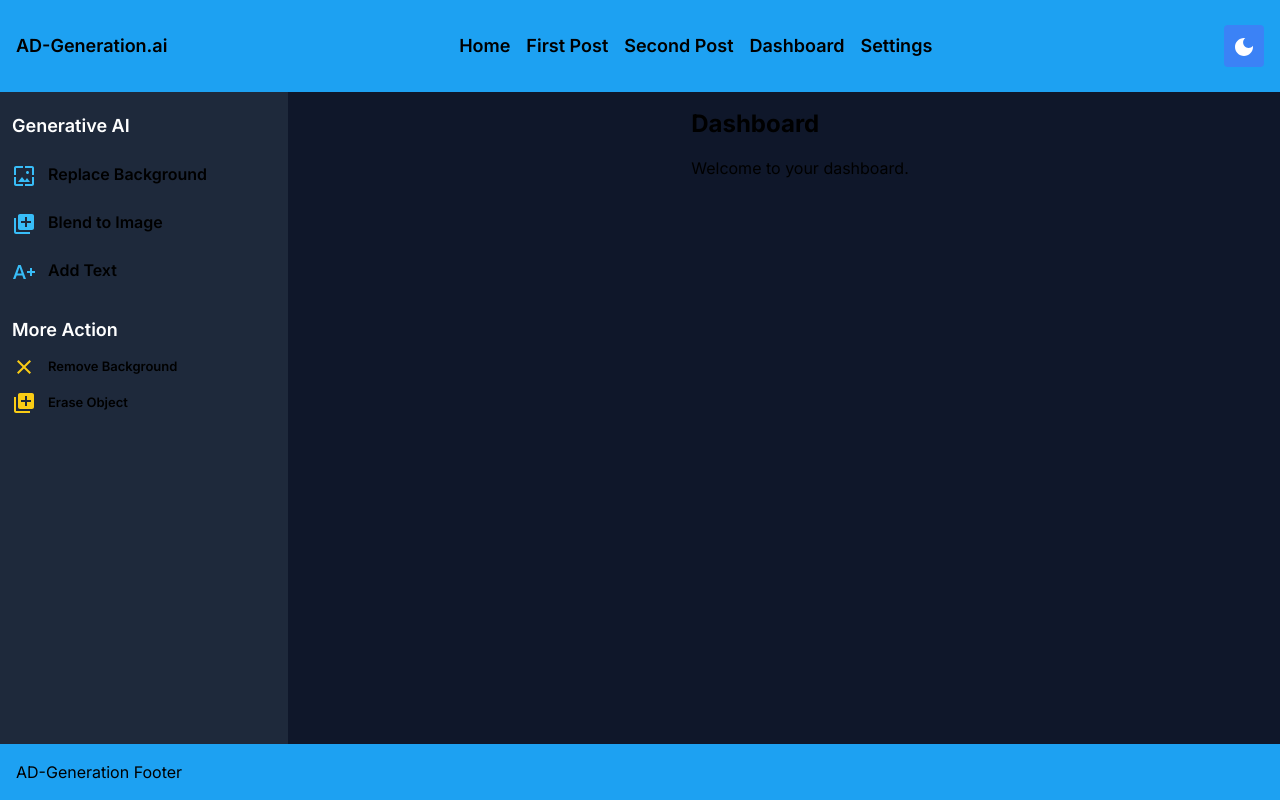
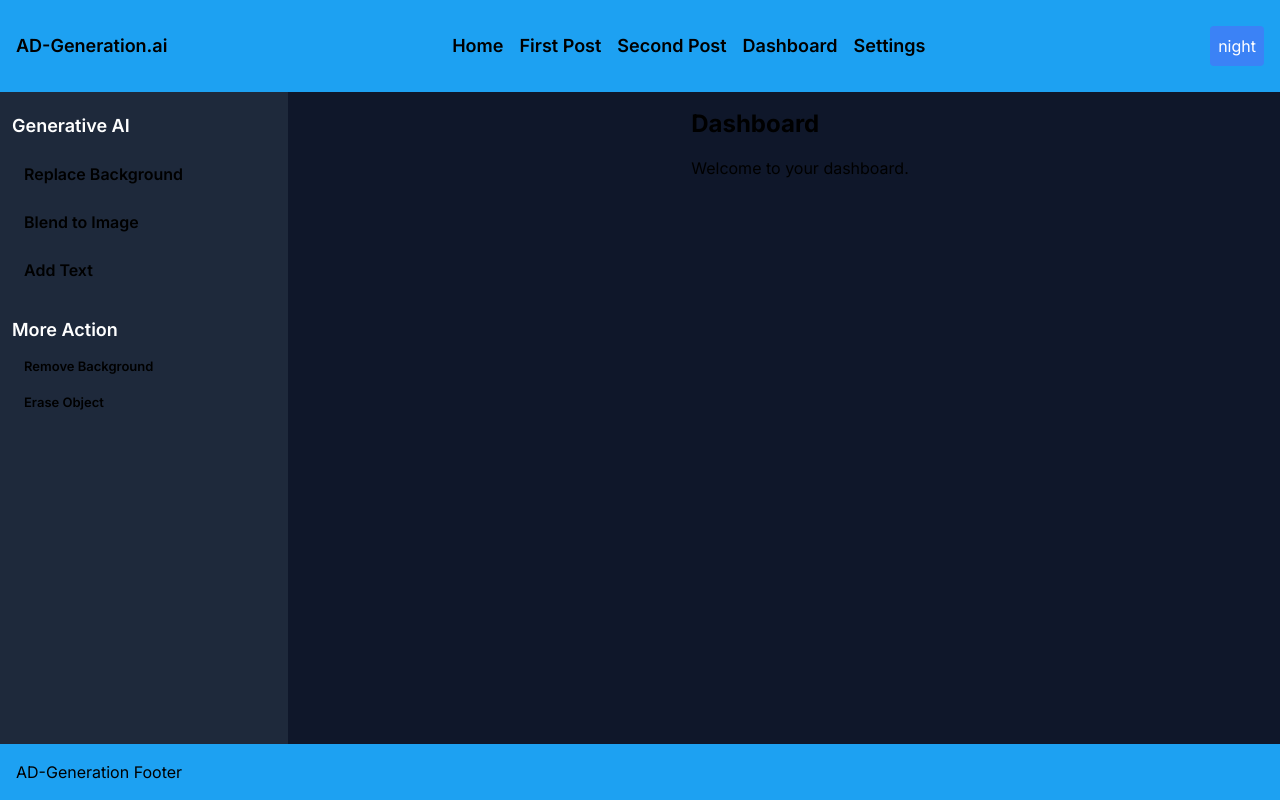
Before and after one commit to SmartDev0331/ad-generation-frontend, a Next.js app: page /dashboard in a window 1280 px wide. Built offline with nearby package versions, Linux system fonts and the light colour scheme.

Commit message:
fix: tailwind and uninstall mui

```diff
--- a/package.json
+++ b/package.json
@@ -10,11 +10,7 @@
     "export": "next export"
   },
   "dependencies": {
-    "@emotion/react": "^11.13.3",
-    "@emotion/styled": "^11.13.0",
-    "@mui/icons-material": "^6.1.0",
-    "@mui/styled-engine": "^6.1.0",
-    "@mui/styles": "^6.1.0",
+
     "axios": "^1.7.7",
     "firebase": "^10.13.1",
     "jotai": "^2.9.3",
--- a/src/components/Navigation.tsx
+++ b/src/components/Navigation.tsx
@@ -3,9 +3,7 @@
 // According to the mode, define the type of action.
 import React, { useRef } from 'react';
 import Button from "./ui/Button";
-import CloudUploadIcon from "@mui/icons-material/CloudUpload";
 import { FileUpload, FileDownload } from '@mui/icons-material';
-import ForwardToInboxIcon from '@mui/icons-material/ForwardToInbox';
 
 interface NavigationProps {
   children?: React.ReactNode;
@@ -36,7 +34,7 @@ const Navigation = ({ onUpload, getImageData, remove_bg }: NavigationProps) => {
   return (
     <div className='flex flex-row justify-between gap-10'>
       <Button onClick={onUploadButtonClick}>
-        <CloudUploadIcon /> File Upload
+        File Upload
         <input
           ref={inputRef}
           type="file"
--- a/src/components/layout/Sidebar.tsx
+++ b/src/components/layout/Sidebar.tsx
@@ -1,15 +1,10 @@
 'use client'
-import WallpaperIcon from '@mui/icons-material/Wallpaper';
-import AddToPhotosIcon from '@mui/icons-material/AddToPhotos';
-import ClearIcon from '@mui/icons-material/Clear';
-import TextIncreaseIcon from '@mui/icons-material/TextIncrease';
 import SubMenu from './Sidebar/SubMenu';
 import SideBarItem from './Sidebar/SideBarItem';
 import { useAtom } from 'jotai';
 import { sideItemNum } from '@/context/sideItemNum';
 import { srcAtom } from '@/context/srcAtom';
 import DropSet from './Sidebar/DropSet';
-import FormatIndentIncreaseSharpIcon from '@mui/icons-material/FormatIndentIncreaseSharp';
 import DropPrompt from './Sidebar/DropPrompt';
 import { removeBackground } from '@/app/api/MoreAction';
 import { LoadingIcon } from '../LoadingIcon';
@@ -44,20 +39,20 @@ const Sidebar = () => {
         {/*   Generative AI    */}
         <div className='flex flex-col justify-start gap-5 text-[16px]'>
           <SubMenu label='Generative AI' className="text-white" />
-          <SideBarItem icon={<WallpaperIcon className='text-sky-400' />} label='Replace Background' setSelNum={setSelNum} number={1} />
-          {selNum === 1 ? <DropPrompt icon={<FormatIndentIncreaseSharpIcon className='text-sky-400' />} label="" /> : <></>}
-          <SideBarItem icon={<AddToPhotosIcon className='text-sky-400' />} label='Blend to Image' setSelNum={setSelNum} number={2} />
-          {selNum === 2 ? <DropPrompt icon={<FormatIndentIncreaseSharpIcon className='text-sky-400' />} label="" /> : <></>}
-          <SideBarItem icon={<TextIncreaseIcon className='text-sky-400' />} label='Add Text' setSelNum={setSelNum} number={3} />
-          {selNum === 3 ? <DropPrompt icon={<FormatIndentIncreaseSharpIcon className='text-sky-400' />} label="" /> : <></>}
+          <SideBarItem label='Replace Background' setSelNum={setSelNum} number={1} />
+          {selNum === 1 ? <DropPrompt label="" /> : <></>}
+          <SideBarItem label='Blend to Image' setSelNum={setSelNum} number={2} />
+          {selNum === 2 ? <DropPrompt label="" /> : <></>}
+          <SideBarItem label='Add Text' setSelNum={setSelNum} number={3} />
+          {selNum === 3 ? <DropPrompt label="" /> : <></>}
         </div>
 
         {/* AI more action */}
         <div className='flex flex-col justify-start gap-2 text-[13px]'>
           <SubMenu label='More Action' className='text-white' />
-          <SideBarItem icon={<ClearIcon className='text-yellow-400' />} label='Remove Background' setSelNum={setSelNum} number={4} />
-          {selNum === 4 ? <DropSet label={"Remove Background"} aLabel={"Remove"} icon={<FormatIndentIncreaseSharpIcon className='text-slate-400' />} func={removeBg} /> : <></>}
-          <SideBarItem icon={<AddToPhotosIcon className='text-yellow-400' />} label='Erase Object' setSelNum={setSelNum} number={5} />
+          <SideBarItem label='Remove Background' setSelNum={setSelNum} number={4} />
+          {selNum === 4 ? <DropSet label={"Remove Background"} aLabel={"Remove"} func={removeBg} /> : <></>}
+          <SideBarItem label='Erase Object' setSelNum={setSelNum} number={5} />
         </div>
 
       </div>
--- a/src/components/ui/ThemeToggle.tsx
+++ b/src/components/ui/ThemeToggle.tsx
@@ -1,8 +1,6 @@
 // components/ThemeToggle.js
 'use client'
 import { useEffect, useState } from 'react';
-import LightMode from '@mui/icons-material/LightMode';
-import DarkMode from '@mui/icons-material/DarkMode';
 
 const ThemeToggle = () => {
   const [isDark, setIsDark] = useState(false);
@@ -30,7 +28,7 @@ const ThemeToggle = () => {
       onClick={toggleTheme}
       className="p-2 bg-blue-500 text-white rounded"
     >
-      {isDark ? <LightMode /> : <DarkMode />}
+      {isDark ? "light" : "night"}
     </button>
   );
 };
```
Also changed, not shown: 1 other file (tests, documents, lock files or other folders).
